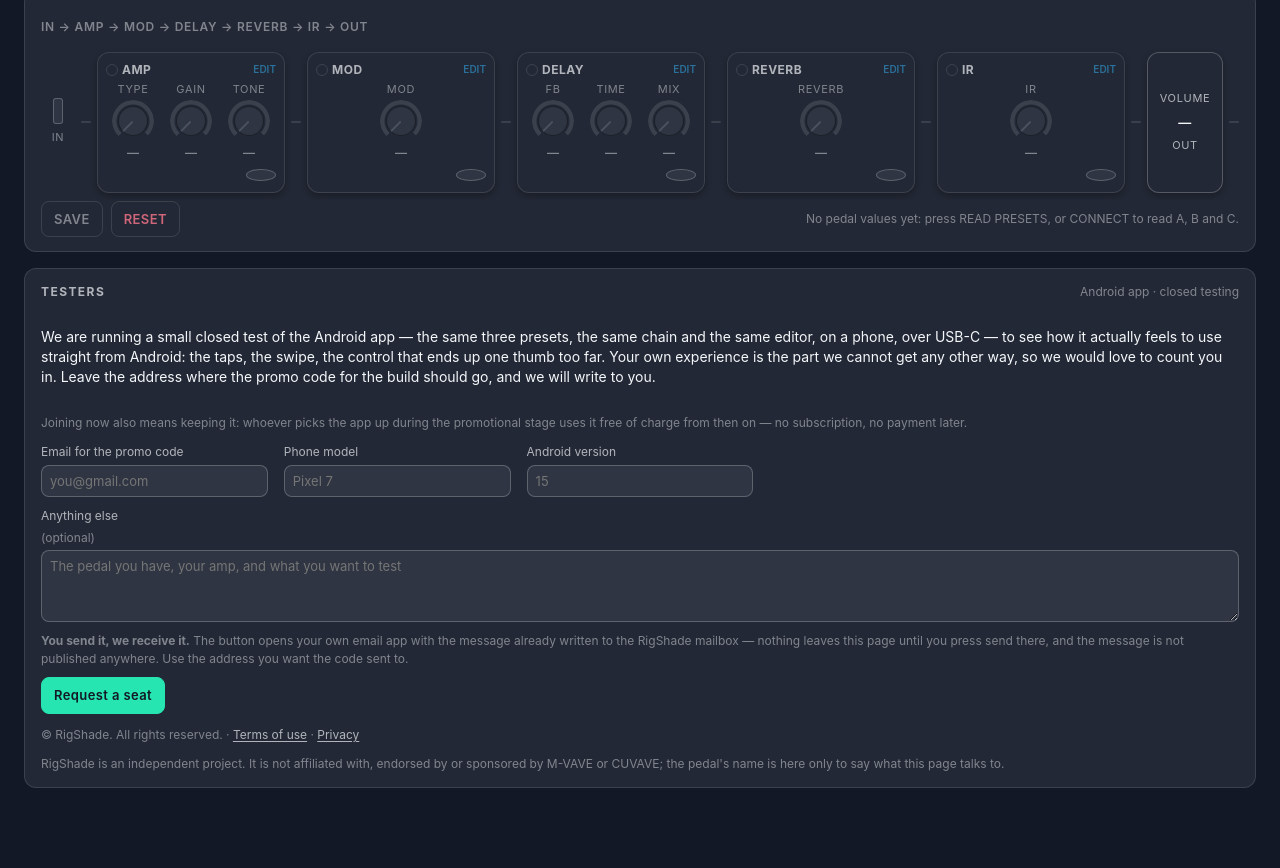
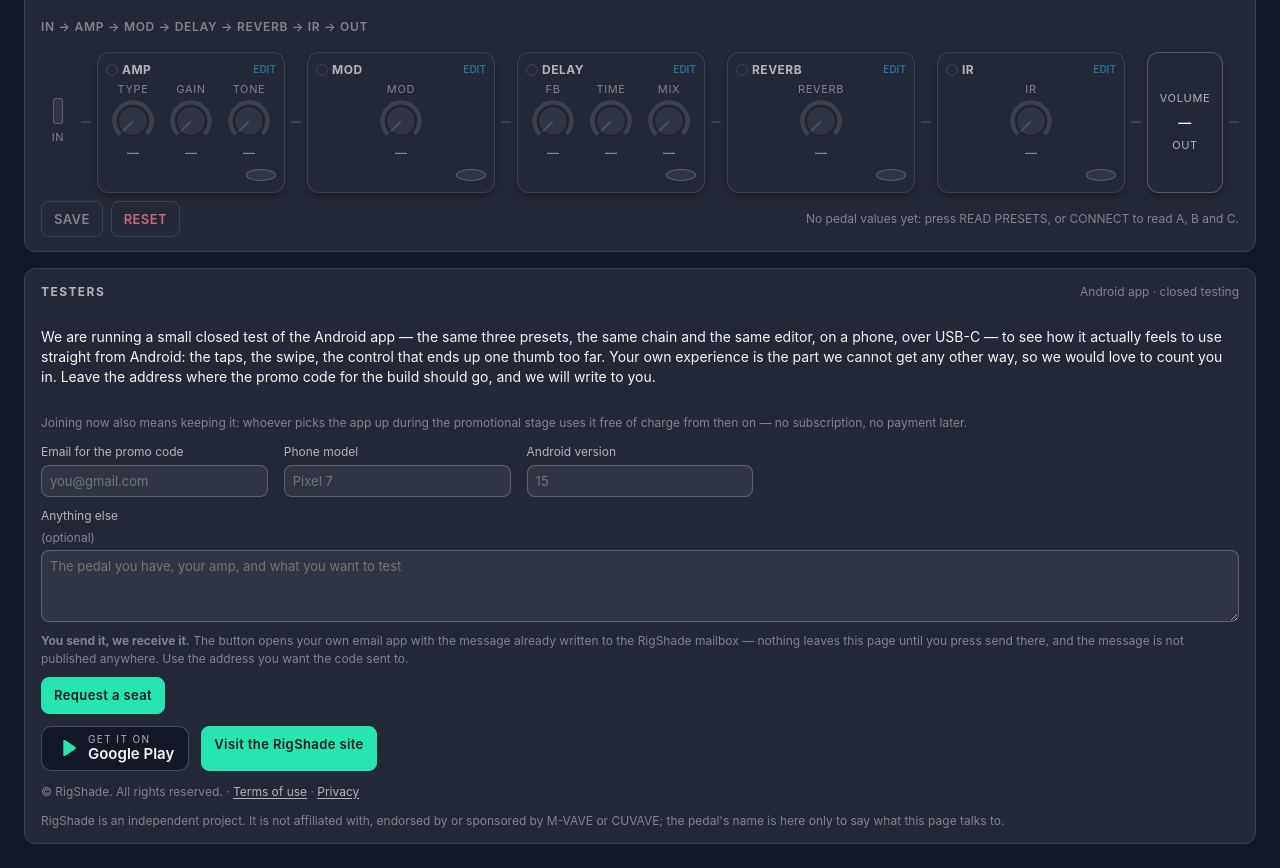
Before and after one commit to padillameng/RigShade-Web-App, a plain HTML site: page index.html in a window 1280 px wide. Shown: the part 302-1170 px from the top of the page. Before the commit the page ends 1114 px from the top, so only its background shows below. Drawn offline with Linux system fonts and the light colour scheme.

Commit message:
Tester band: a Play badge and a button to the RigShade site

```diff
--- a/index.html
+++ b/index.html
@@ -142,6 +142,29 @@
   }
   .tester-form textarea { resize: vertical; min-height: 72px; }
   .tester-form .fine { font-size: 12px; color: var(--tertiary); }
+
+  .foot-cta { align-items: stretch; }
+  .foot-cta > * { flex: 0 0 auto; }
+  .play-badge {
+    display: inline-flex;
+    align-items: center;
+    justify-content: center;
+    gap: 10px;
+    padding: 7px 14px;
+    border-radius: 10px;
+    background: var(--carbon);
+    border: 1px solid var(--hairline);
+    color: var(--mist);
+    text-decoration: none;
+  }
+  .play-badge:hover { border-color: var(--mint); filter: brightness(1.1); }
+  .play-badge .play-mark { width: 22px; height: 22px; flex: 0 0 auto; }
+  .play-badge .play-copy { display: grid; line-height: 1.15; text-align: left; }
+  .play-badge .play-kicker { font-size: 10px; letter-spacing: 0.14em; color: var(--secondary); }
+  .play-badge .play-name { font-size: 15px; font-weight: 600; }
+  @media (max-width: 560px) {
+    .foot-cta > * { flex: 1 1 100%; }
+  }
 
   .chip {
     padding: 8px 12px;
@@ -563,6 +586,20 @@
       </div>
     </form>
     <p class="notice" data-shell="tester-pending">The tester intake is being set up.</p>
+
+    <div class="row foot-cta">
+      <a class="play-badge" data-shell="play-badge" href="https://padillameng.github.io/Rigshade-Site/support/" target="_blank" rel="noopener">
+        <svg class="play-mark" viewBox="0 0 24 24" aria-hidden="true" focusable="false">
+          <path fill="var(--mint)" d="M8 4.4v15.2c0 .9 1 1.4 1.8 1l11.4-7.6c.7-.5.7-1.5 0-2L9.8 3.4C9 3 8 3.5 8 4.4z"></path>
+        </svg>
+        <span class="play-copy">
+          <span class="play-kicker">GET IT ON</span>
+          <span class="play-name">Google Play</span>
+        </span>
+      </a>
+      <a class="primary" data-shell="site-link" href="https://padillameng.github.io/Rigshade-Site/"
+         target="_blank" rel="noopener">Visit the RigShade site</a>
+    </div>
     <p class="fine">© RigShade. All rights reserved. · <a href="legal.html#terms">Terms of use</a> ·
       <a href="legal.html#privacy">Privacy</a></p>
     <p class="fine">RigShade is an independent project. It is not affiliated with, endorsed by or
```
